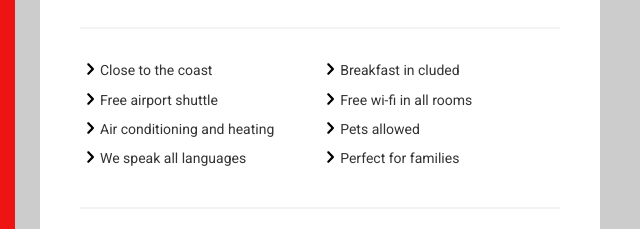
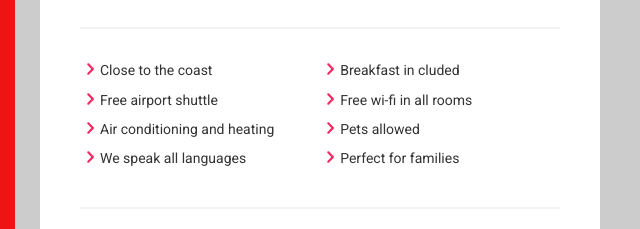
Before and after one commit to solomonyaw/Trillo, a website: page index.html in a window 1280 px wide. Shown: the part 726-955 px from the top of the page, 241-881 px from the left. Drawn offline with Linux system fonts and the light colour scheme; files whose address does not match are found by name.

Commit message:
updated css

```diff
--- a/sass/_components.scss
+++ b/sass/_components.scss
@@ -497,15 +497,15 @@
         width: 2rem;
 
         //newer browsers -masks
-       /** background-color: var(--primary-color);
-        -webkit-mask-image: url('/img/SVG/chevron-right.svg');
-        mask-image: url('/img/SVG/chevron-right.svg');
-        background-image: cover;**/
+        background-color: var(--primary-color);
+        -webkit-mask-image: url('img/SVG/chevron-right.svg');
+        mask-image: url('img/SVG/chevron-right.svg');
+        background-image: cover;
 
          //older browsers
 
-       background-image: url('/img/SVG/chevron-right.svg');
-       background-size: cover;
+       /**background-image: url('/img/SVG/chevron-right.svg');
+       background-size: cover; **/
 
 
       }
```
Also changed, not shown: css/style.css, 1 other file.
